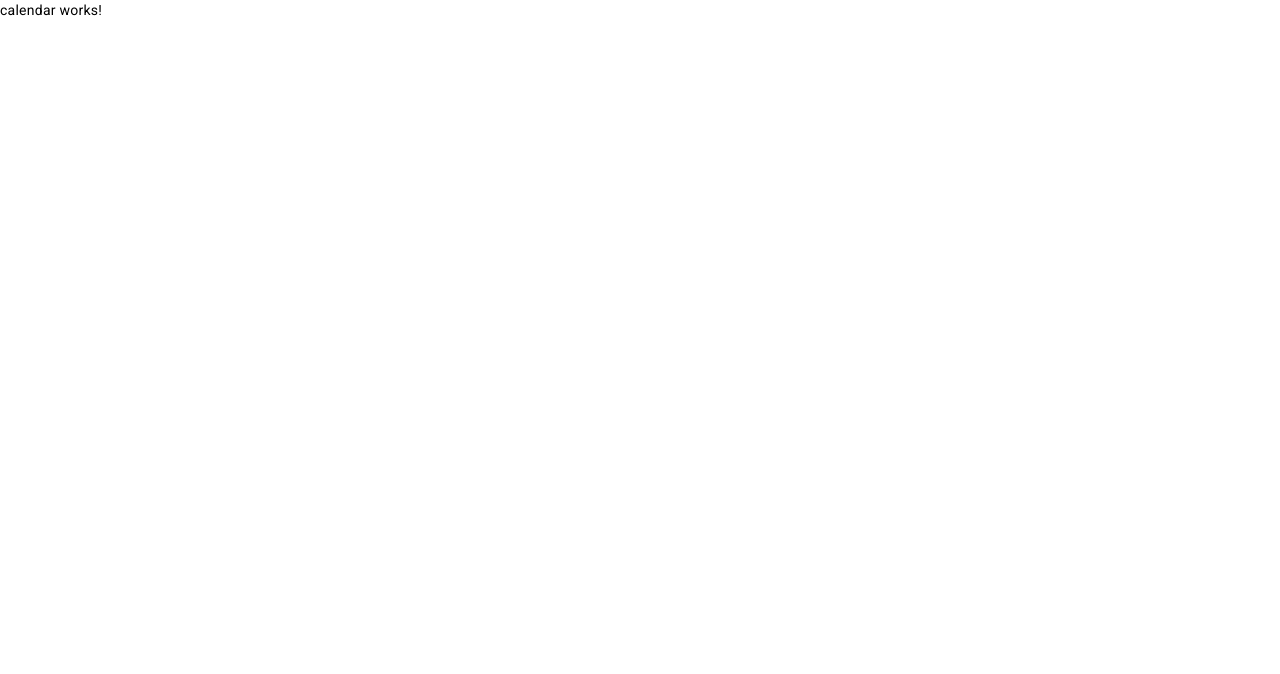
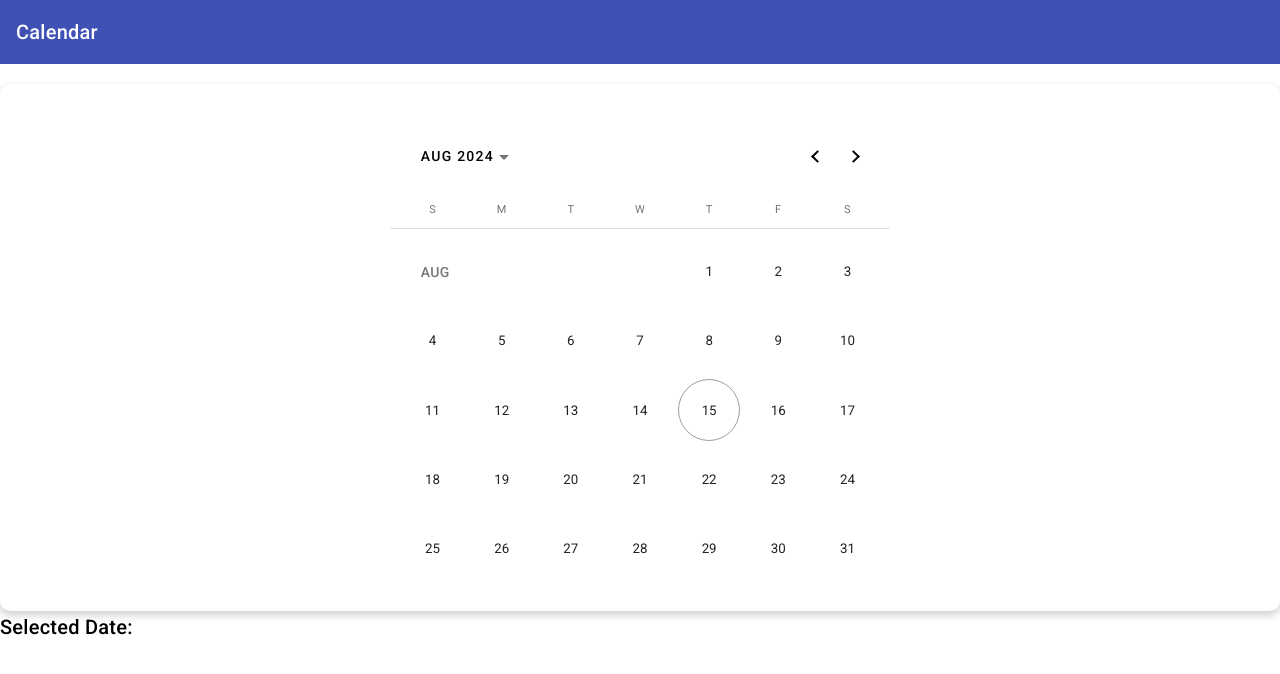
Before and after one commit to sohambhatt1411/calendar-app, an Angular app: page / in a window 1280 px wide. Shown: the top 674 px of the page. Built offline with nearby package versions, Linux system fonts and the light colour scheme.

Commit message:
calendar working

```diff
--- a/src/app/calendar/calendar-routing.module.ts
+++ b/src/app/calendar/calendar-routing.module.ts
@@ -7,6 +7,7 @@ const routes: Routes = [
         path: '',
         component:CalendarComponent
     }
+
 ];
 
 @NgModule({
--- a/src/app/calendar/calendar/calendar.component.html
+++ b/src/app/calendar/calendar/calendar.component.html
@@ -1 +1,11 @@
-<p>calendar works!</p>
+<mat-toolbar color="primary">
+    <span>Calendar</span>
+  </mat-toolbar>
+
+  <div class="calendar-container">
+    <mat-calendar [(selected)]="selectedDate"></mat-calendar>
+  </div>
+
+  <div class="date-info">
+    <h2>Selected Date: {{ selectedDate | date }}</h2>
+  </div>
--- a/src/app/calendar/calendar/calendar.component.scss
+++ b/src/app/calendar/calendar/calendar.component.scss
@@ -0,0 +1,14 @@
+.calendar-container {
+    display: flex;
+    justify-content: center;
+    margin-top: 20px;
+    background-color: white;  /* Add a white background */
+    padding: 20px;
+    border-radius: 10px;
+    box-shadow: 0 4px 8px rgba(0, 0, 0, 0.2);  /* Add a shadow to improve visibility */
+  }
+
+  mat-calendar {
+    width: 100%;
+    max-width: 500px;
+  }
--- a/src/app/calendar/calendar/calendar.component.ts
+++ b/src/app/calendar/calendar/calendar.component.ts
@@ -1,12 +1,24 @@
+import { CommonModule } from '@angular/common';
 import { Component } from '@angular/core';
+import { MatButtonModule } from '@angular/material/button';
+import { MatNativeDateModule } from '@angular/material/core';
+import { MatDatepickerModule } from '@angular/material/datepicker';
+import { MatInputModule } from '@angular/material/input';
+import { MatToolbarModule } from '@angular/material/toolbar';
+
 
 @Component({
   selector: 'app-calendar',
   standalone: true,
-  imports: [],
+  imports: [CommonModule,
+    MatDatepickerModule,
+    MatNativeDateModule,
+    MatInputModule,
+    MatToolbarModule,
+    MatButtonModule,],
   templateUrl: './calendar.component.html',
   styleUrl: './calendar.component.scss'
 })
 export class CalendarComponent {
-
+  selectedDate: Date | null = null;
 }
--- a/src/styles.scss
+++ b/src/styles.scss
@@ -2,3 +2,4 @@
 
 html, body { height: 100%; }
 body { margin: 0; font-family: Roboto, "Helvetica Neue", sans-serif; }
+@import '@angular/material/prebuilt-themes/indigo-pink.css';
```
Also changed, not shown: src/app/calendar/calendar.module.ts (+5 -2 lines).
